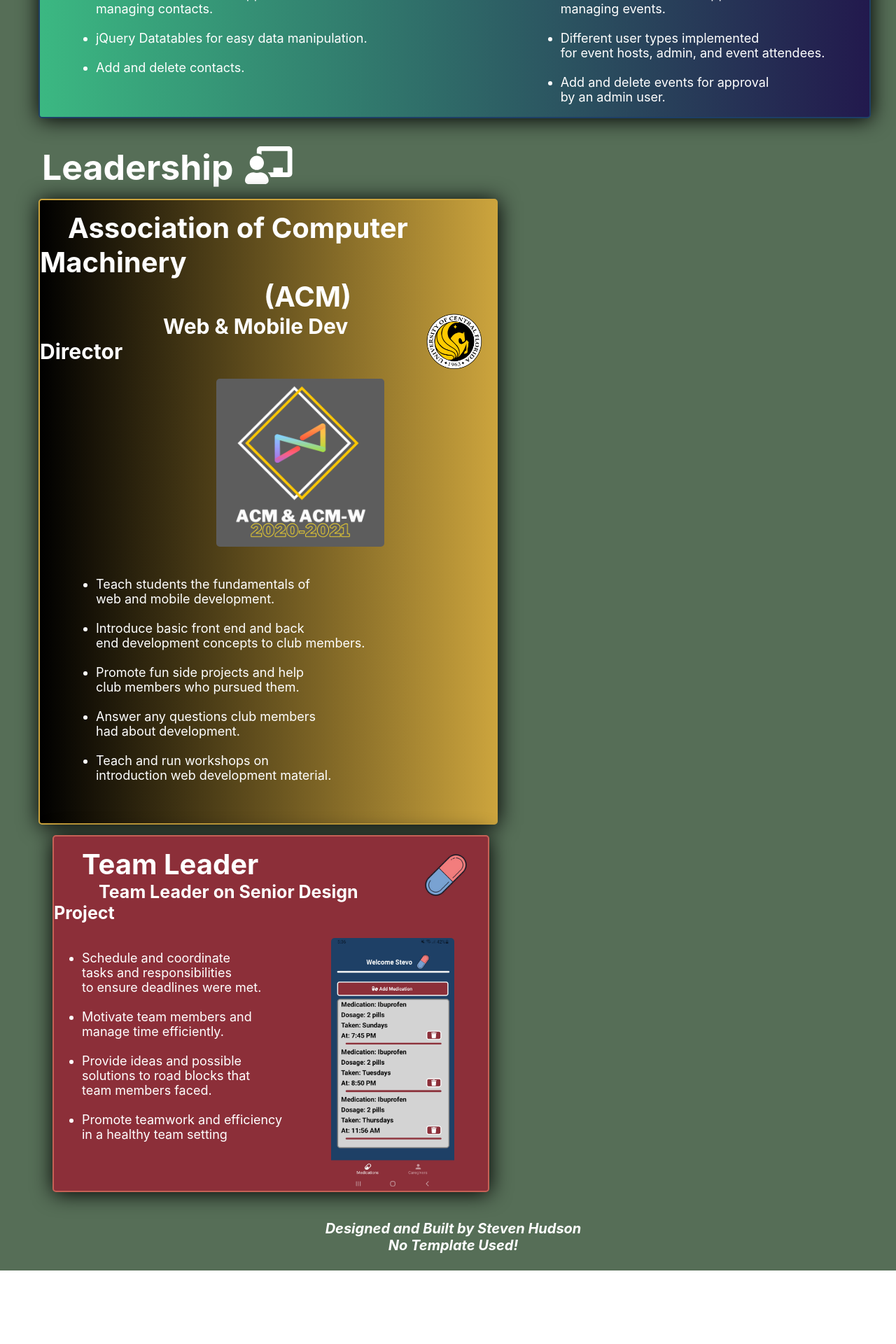
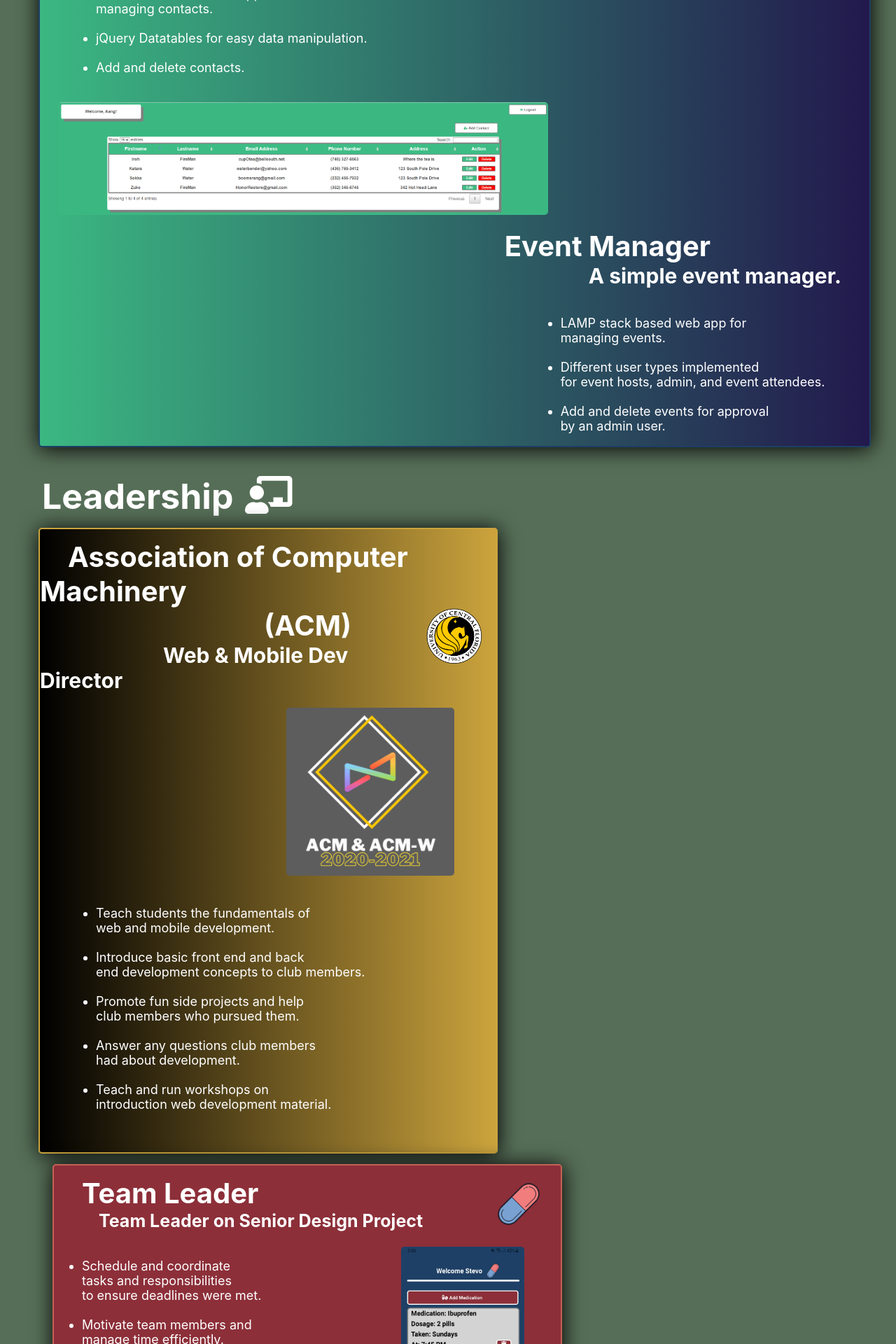
Before and after one commit to Steven7926/PortfolioSite, a React (Create React App) app in the folder portfoliosite/: page / in a window 1280 px wide. Shown: the part 4880-6800 px from the top of the page at 70% size. Before the commit the page ends 6695 px from the top, so only its background shows below. Built offline with nearby package versions, Linux system fonts and the light colour scheme.

Commit message:
new stuff

```diff
--- a/portfoliosite/src/components/Leadership.js
+++ b/portfoliosite/src/components/Leadership.js
@@ -20,7 +20,7 @@
                         <div style={{ marginTop: '15px' }}>
                             <div>
                                 <span style={{ fontSize: '40px', marginLeft: '40px' }}><b>Association of Computer Machinery <span className = "ACMack">(ACM)</span></b> </span>
-                                <span style={{ marginLeft: '115px'}}><img src={ucf} style={{ width: '10vh', marginRight: '20px', float: 'right' }} alt="UCF Logo" /></span>
+                                <span style={{ marginLeft: '16px'}}><img src={ucf} style={{ width: '10vh', marginRight: '20px', float: 'right' }} alt="UCF Logo" /></span>
                             </div>
                             <div>
                                 <span className = "responsibility"><b>Web & Mobile Dev Director</b></span>
@@ -76,7 +76,7 @@
                                 </div>
                                 <div style={{ float: 'left' }}>
                                         <br />
-                                        <img src={magicmedsapp} style={{ width: '22vh', marginLeft: '70px', float: 'right', borderRadius: '5px' }} alt="MagicMeds App" />
+                                        <img src={magicmedsapp} style={{ width: '22vh', marginLeft: '170px', float: 'right', borderRadius: '5px' }} alt="MagicMeds App" />
                                         <br />
                                 </div>
                             </div>
--- a/portfoliosite/src/components/Projects.js
+++ b/portfoliosite/src/components/Projects.js
@@ -5,7 +5,7 @@
 import magicmeds from '../assets/magicmeds.png';
 import sock from '../assets/sock.png';
 import onlysocks from '../assets/OnlySocks.jpg';
-
+import contactmanager from '../assets/ContactManager.PNG';
 
 function Projects() {
     return (
@@ -100,6 +100,11 @@
                                         </ul>
                                 </div>
                             </div>
+                            <div style={{ float: 'left' }}>
+                                <br />
+                                <img src={contactmanager} className="contact" alt="Conatct App" />
+                                <br />
+                            </div>
                             <div style={{ marginRight: '5vh', float: "right" }}>
                                 <div>
                                     <span style={{ fontSize: '40px', marginLeft: '0px' }}><b>Event Manager</b> </span>
--- a/portfoliosite/src/css/Portfolio.css
+++ b/portfoliosite/src/css/Portfolio.css
@@ -341,13 +341,21 @@
 }
 
 .ACMLead {
-    margin-right: -1vh;
+    margin-right: -5vh;
     float: right;
 }
 
 .thesockapp {
     width: 200px;
     margin-left: 50px;
+    float: right;
+    border-radius: 5px;
+    margin-bottom: 20px;
+}
+
+.contact {
+    width: 700px;
+    margin-left: 26px;
     float: right;
     border-radius: 5px;
     margin-bottom: 20px;
```
Also changed, not shown: portfoliosite/src/assets/ContactManager.PNG (added).
